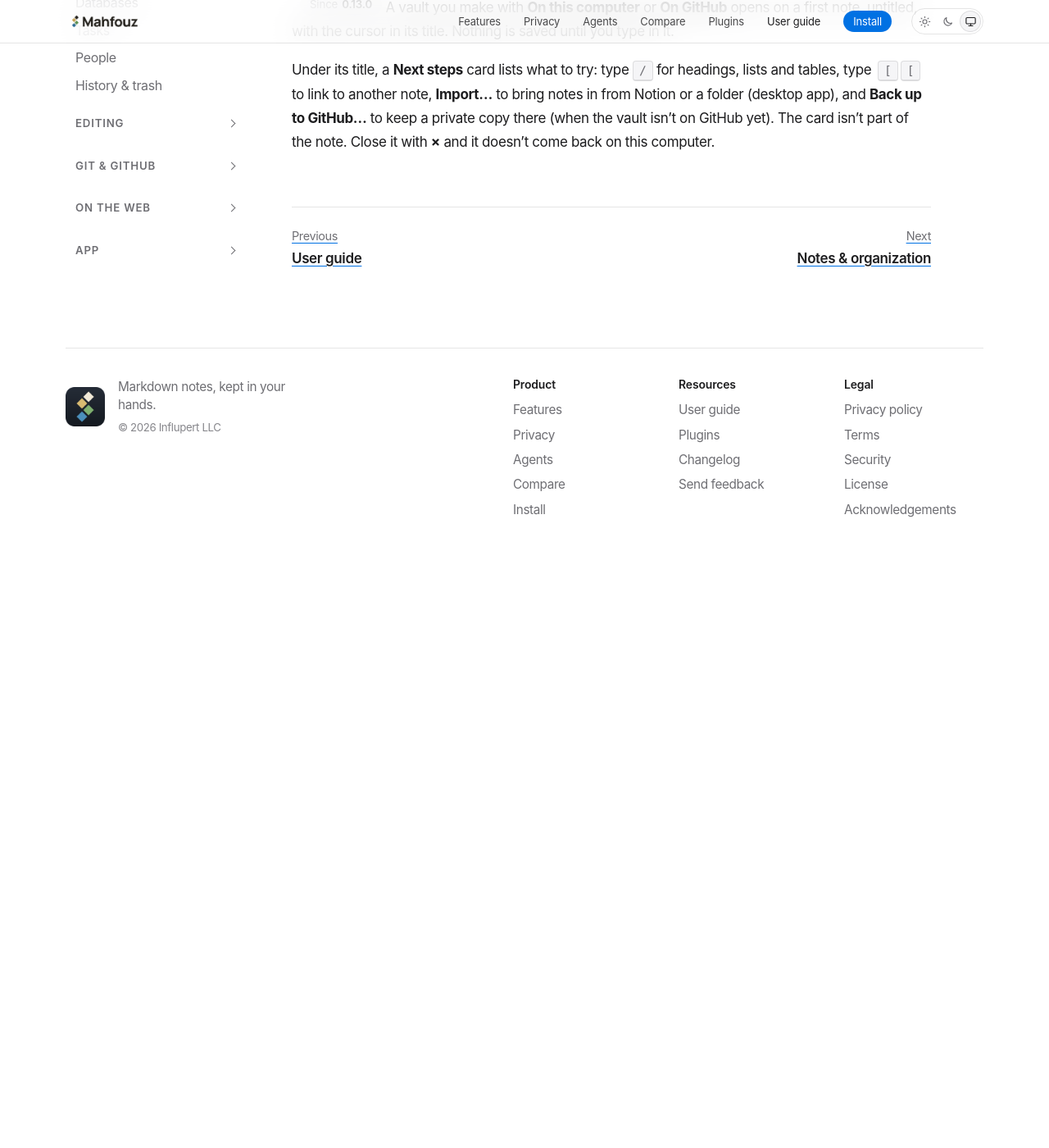
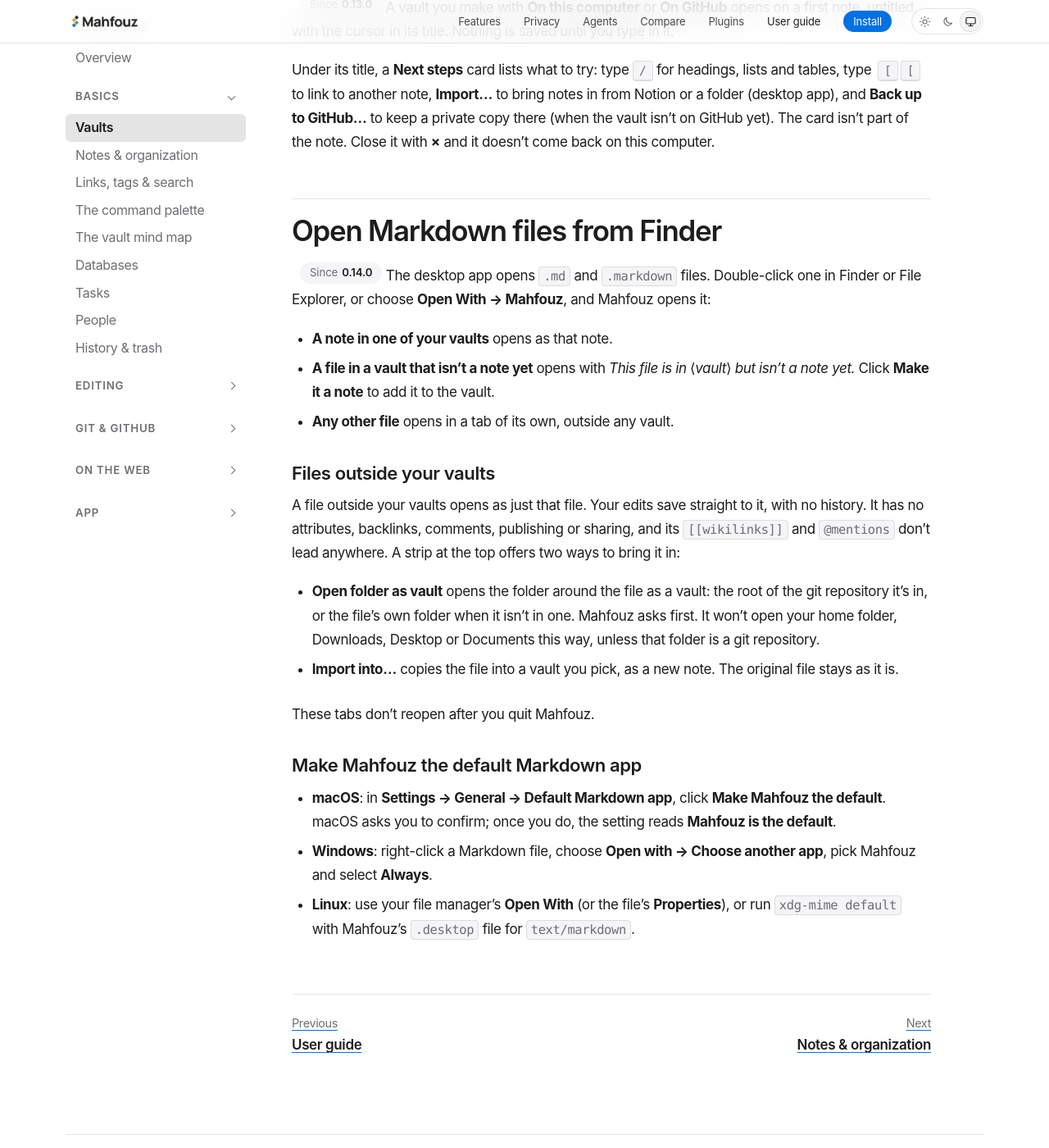
Before and after one commit to mahfouz-app/docs, a Jekyll site: the page built from guide/vaults.md, in a window 1280 px wide and 1400 px high, scrolled down 4009 px. Shown: the whole window at 82% size. Built offline with Jekyll 4.4.1, drawn with Linux system fonts in a browser that asks for light colours; before the commit the page ends 4678 px from its top, so only the background shows below that.

Commit message:
guide: open Markdown files from Finder
Document the desktop app opening .md and .markdown files: vault notes,
files in a vault that aren't notes yet, loose files in their own tab,
and making Mahfouz the default Markdown app.

Co-Authored-By: Claude Opus 5.5 <noreply@anthropic.com>

```diff
--- a/guide/vaults.md
+++ b/guide/vaults.md
@@ -169,3 +169,42 @@ another note, **Import…** to bring notes in from Notion or a folder (desktop
 app), and **Back up to GitHub…** to keep a private copy there (when the vault
 isn't on GitHub yet). The card isn't part of the note. Close it with **×**
 and it doesn't come back on this computer.
+
+## Open Markdown files from Finder
+
+{% include since.html v="0.14.0" %} The desktop app opens `.md` and
+`.markdown` files. Double-click one in Finder or File Explorer, or choose
+**Open With → Mahfouz**, and Mahfouz opens it:
+
+- **A note in one of your vaults** opens as that note.
+- **A file in a vault that isn't a note yet** opens with *This file is in
+  ⟨vault⟩ but isn't a note yet.* Click **Make it a note** to add it to the
+  vault.
+- **Any other file** opens in a tab of its own, outside any vault.
+
+### Files outside your vaults
+
+A file outside your vaults opens as just that file. Your edits save
+straight to it, with no history. It has no attributes, backlinks, comments,
+publishing or sharing, and its `[[wikilinks]]` and `@mentions` don't lead
+anywhere. A strip at the top offers two ways to bring it in:
+
+- **Open folder as vault** opens the folder around the file as a vault: the
+  root of the git repository it's in, or the file's own folder when it isn't
+  in one. Mahfouz asks first. It won't open your home folder, Downloads,
+  Desktop or Documents this way, unless that folder is a git repository.
+- **Import into…** copies the file into a vault you pick, as a new note.
+  The original file stays as it is.
+
+These tabs don't reopen after you quit Mahfouz.
+
+### Make Mahfouz the default Markdown app
+
+- **macOS**: in **Settings → General → Default Markdown app**, click **Make
+  Mahfouz the default**. macOS asks you to confirm; once you do, the setting
+  reads **Mahfouz is the default**.
+- **Windows**: right-click a Markdown file, choose **Open with → Choose
+  another app**, pick Mahfouz and select **Always**.
+- **Linux**: use your file manager's **Open With** (or the file's
+  **Properties**), or run `xdg-mime default` with Mahfouz's `.desktop` file
+  for `text/markdown`.
```
Also changed, not shown: guide/settings.md (+5 -0 lines).
